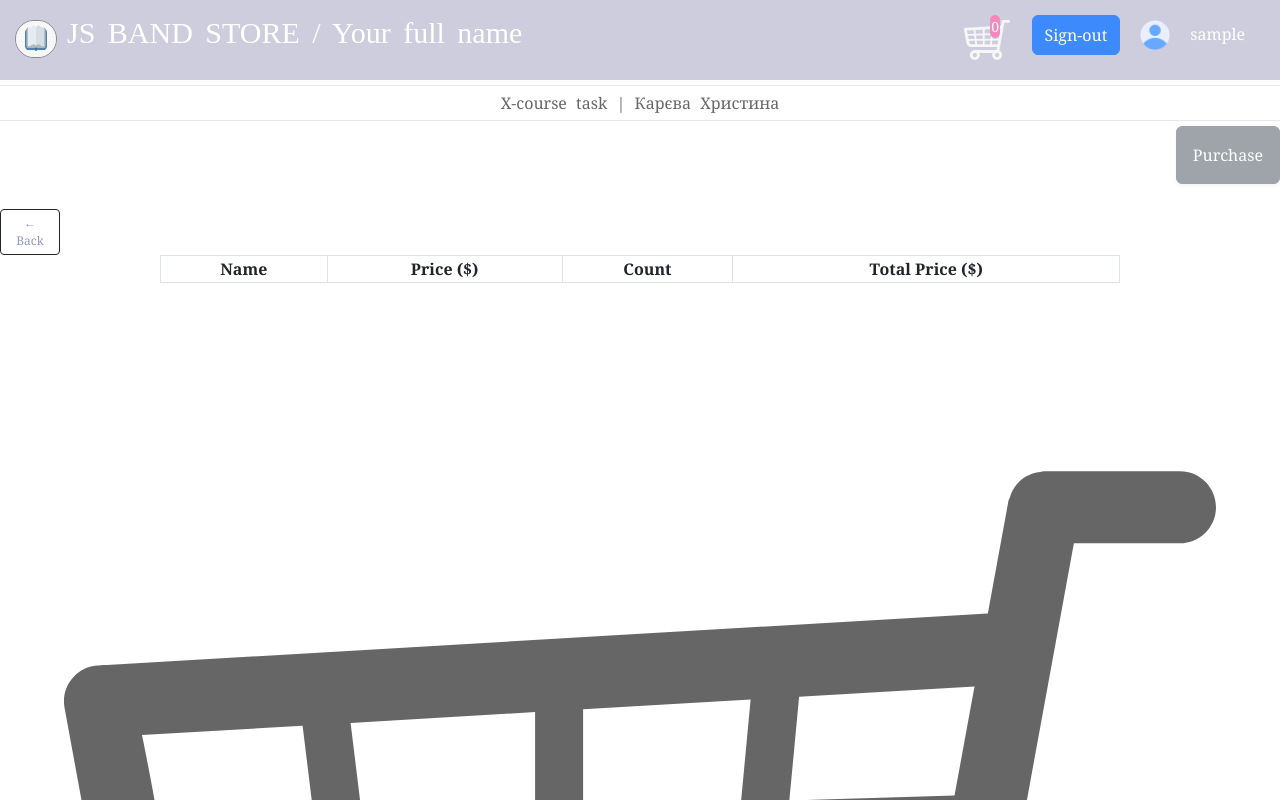
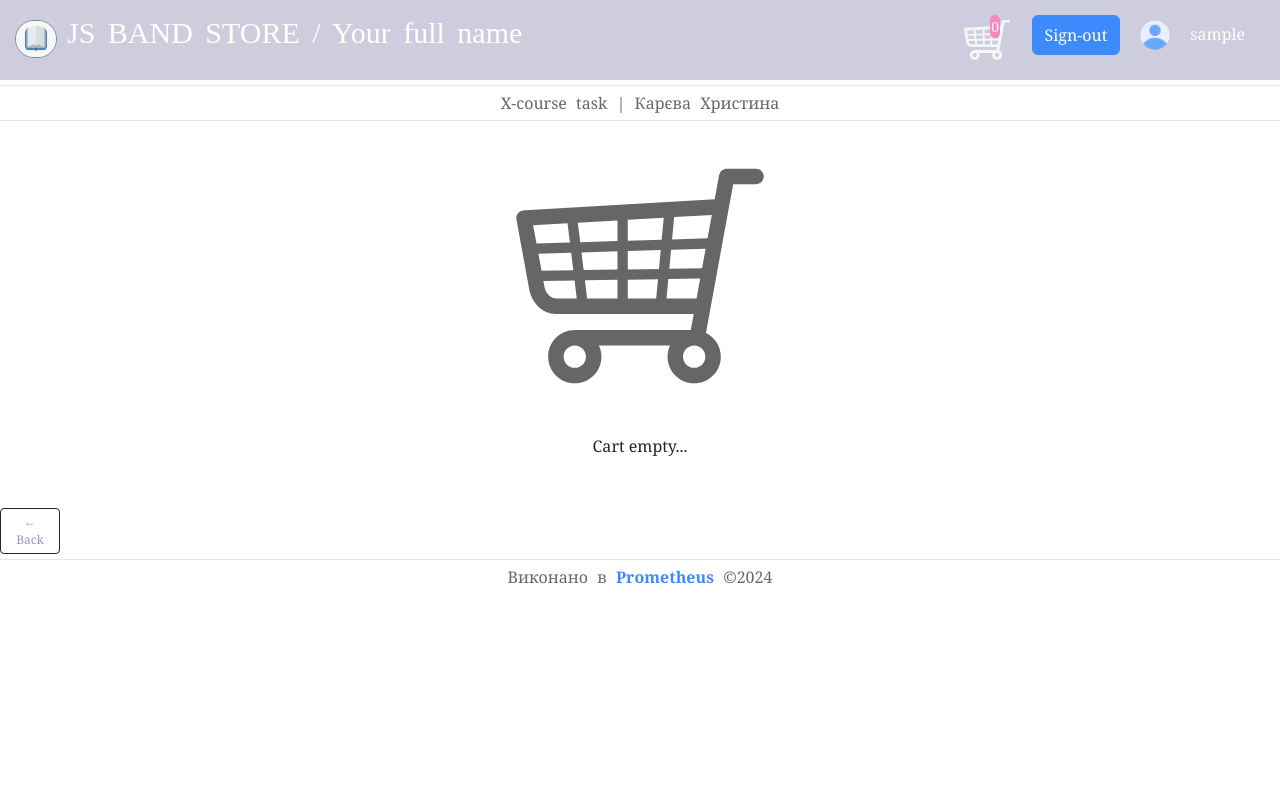
Before and after one commit to Khrystyna-Front-end/my-react-app-book-store, a React (Create React App) app: page /cart in a window 1280 px wide. Shown: the top 800 px of the page. Built offline with nearby package versions, Linux system fonts and the light colour scheme; sample sign-in values are in the browser's storage.

Commit message:
Cart component

```diff
--- a/src/Components/Cart/Cart.js
+++ b/src/Components/Cart/Cart.js
@@ -1,29 +1,55 @@
 import React, { useState, useEffect } from "react";
 import { Link } from "react-router-dom";
 import "./Cart.css";
+import "./CartEmpty.css"
 import cart from "../images/cart.svg";
 
 const Cart = () => {
-  const [cartItems, setCartItems] = useState([]);
+  const [cartItems, setCartItems] = useState(
+    JSON.parse(localStorage.getItem("cart")) || {}
+  );
+  console.log(typeof cartItems);
+  console.log(cartItems);
 
-  useEffect(() => {
-    const items = JSON.parse(localStorage.getItem("cart")) || [];
-    console.log(items);
-    setCartItems(items);
-  }, []);
-
+  const cartItems_ = Object.keys(cartItems);
+  // useEffect(() => {
+  //   const items = JSON.parse(localStorage.getItem("cart")) || [];
+  //   console.log(items)
+  //   setCartItems(items);
+  // }, []);
+  console.log(cartItems_);
   const clearCart = () => {
     localStorage.removeItem("cart");
     setCartItems([]);
   };
-
+  if (cartItems_.length === 0) {
+    return (
+      <>
+        <img
+          src={cart}
+          alt="Empty Cart"
+          className="cartEmptyLogo d-block shadow-md p-3 mb-2 bg-body rounded text-center"
+        />
+        <p className="textCartEmpty">Cart empty...</p>
+        <button
+          type="button"
+          className="btn btn-outline-dark btn-sm d-block "
+          id="button-back"
+        >
+          <Link to="/books" className="link-back text-decoration-none">
+            &larr; Back
+          </Link>
+        </button>
+      </>
+    );
+  } else {
     return (
       <div className="block">
         <button
           type="submit"
           className="purchaseActive d-block btn btn-secondary shadow-sm p-3 rounded"
           onClick={clearCart}
-        disabled={cartItems.length === 0}
+          disabled={cartItems_.length === 0}
         >
           Purchase
         </button>
@@ -36,7 +62,7 @@ const Cart = () => {
             &larr; Back
           </Link>
         </button>
-      {cartItems.length >= 0 && (
+
         <table className="w-75 mb-5">
           <thead>
             <tr>
@@ -47,7 +73,7 @@ const Cart = () => {
             </tr>
           </thead>
           <tbody>
-            {cartItems.map((item) => (
+            {cartItems_.map((item) => (
               <>
                 <tr>
                   <td>{item.title}</td>
@@ -59,9 +85,12 @@ const Cart = () => {
             ))}
           </tbody>
         </table>
-      )}
+      </div>
+    );
+  }
 
-      {cartItems.length === 0 && (
+  {
+    /* {cartItems.length === 0 && (
         <>
           <img
             src={cart}
@@ -70,9 +99,8 @@ const Cart = () => {
           />
           <p className="textCartEmpty">Cart empty...</p>
         </>
-      )}
-    </div>
-  );
+      )} */
+  }
 };
 
 export default Cart;
--- a/src/Components/Cart/CartEmpty.css
+++ b/src/Components/Cart/CartEmpty.css
@@ -8,10 +8,11 @@ body {
 .purchase {
   margin: 5px 45px 5px auto;
 }
-.cartEmptyLogo {
+.cartEmptyLogo{
   width: 400px;
   height: 300px;
   margin: 0 auto;
+
 }
 .textCartEmpty {
   margin-bottom: 50px;
```
Lines whose indentation alone changed are shown as unchanged.
